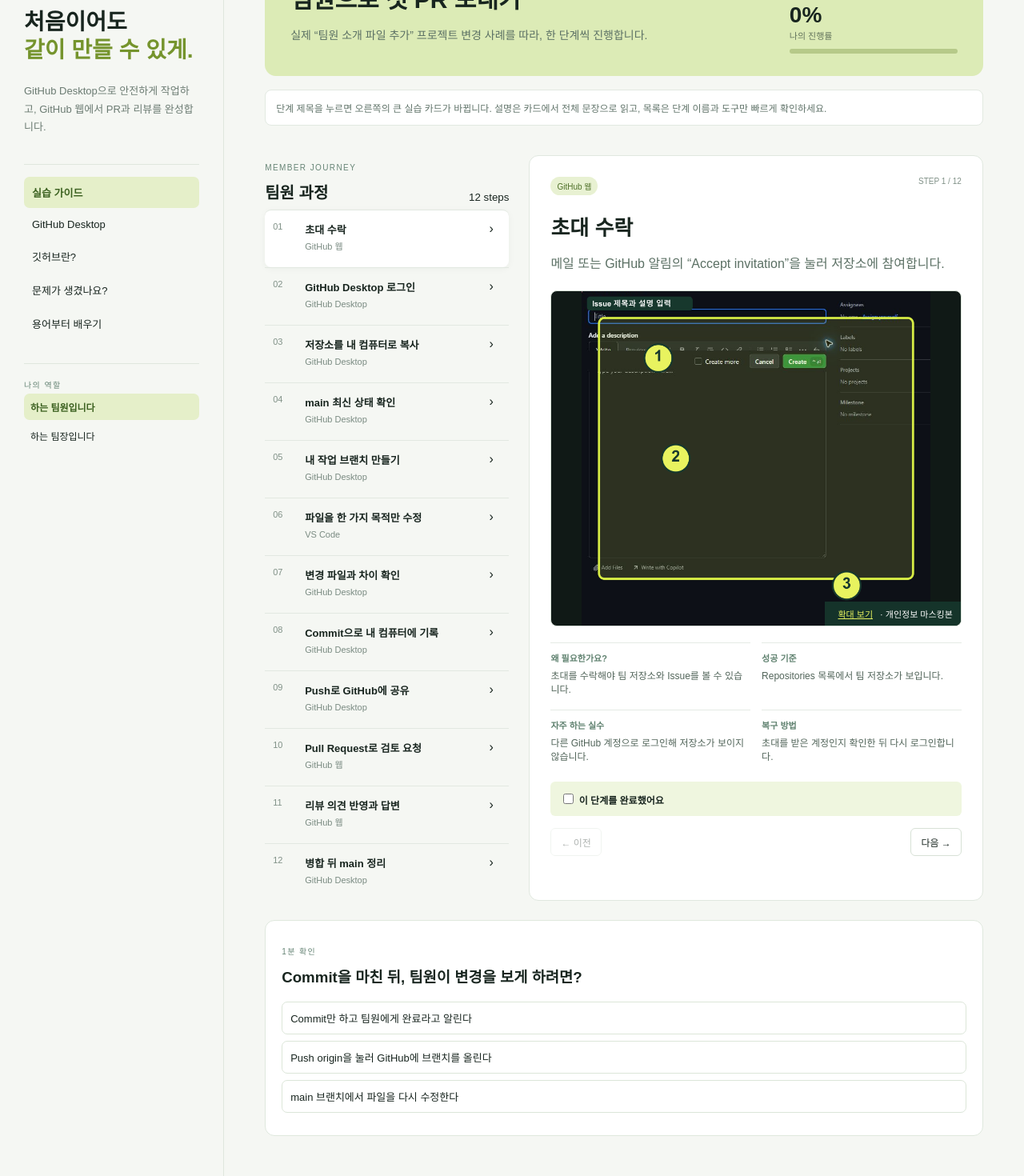
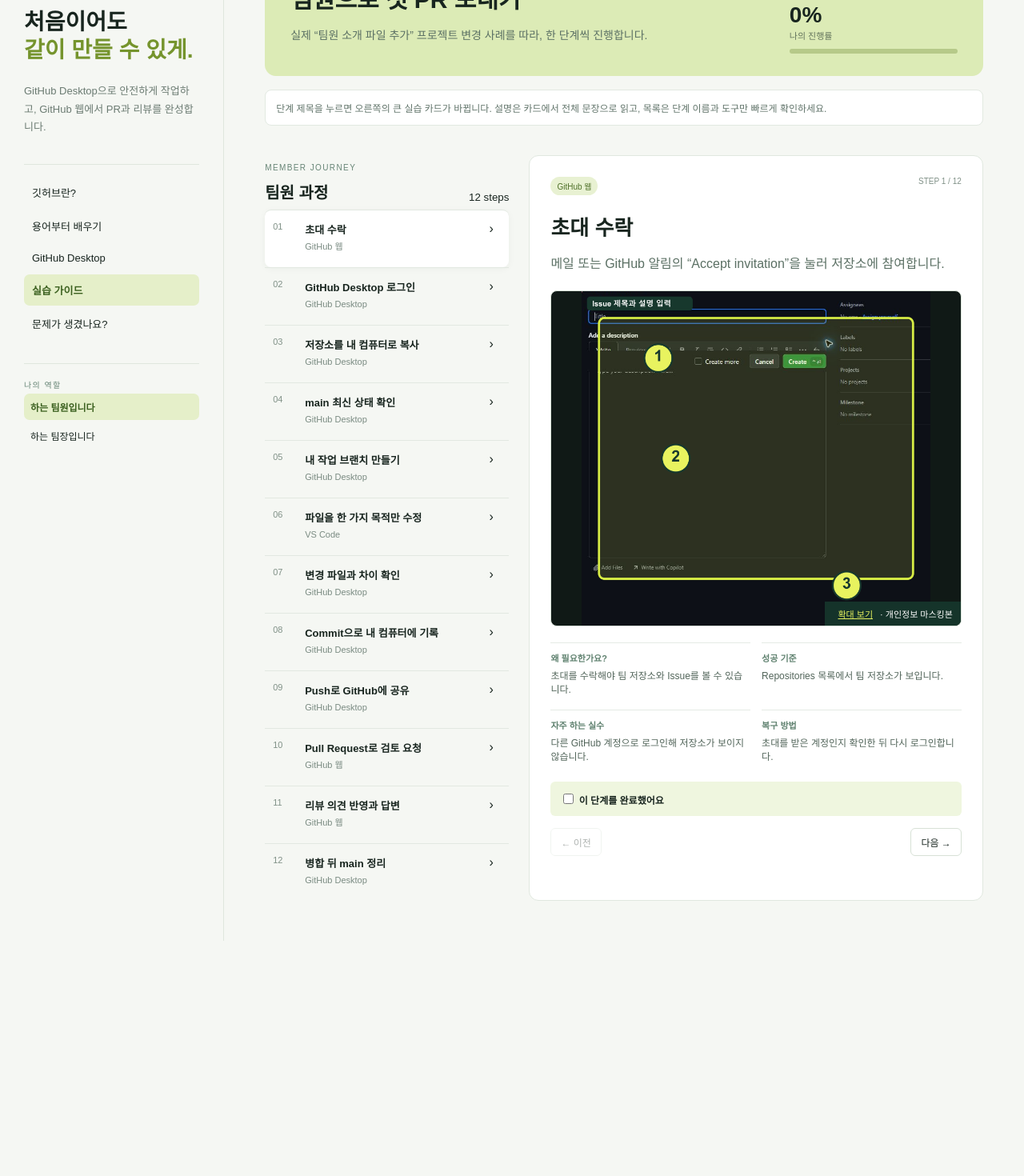
Before and after one commit to toxh13/test-only, a React (Vite) app: page / in a window 1280 px wide. Shown: the part 156-1626 px from the top of the page at 80% size. After the commit the page ends 1332 px from the top, so only its background shows below. Built offline with nearby package versions, Linux system fonts and the light colour scheme.

Commit message:
Reorder guide navigation and remove quick check
Validated with npm test, npm run build, and npm run validate-content.

```diff
--- a/src/App.tsx
+++ b/src/App.tsx
@@ -391,36 +391,6 @@
   );
 }
 
-function Simulation() {
-  const [answer, setAnswer] = useState<string | null>(null);
-  return (
-    <section className="simulation">
-      <p className="eyebrow">1분 확인</p>
-      <h3>Commit을 마친 뒤, 팀원이 변경을 보게 하려면?</h3>
-      {[
-        ["commit", "Commit만 하고 팀원에게 완료라고 알린다"],
-        ["push", "Push origin을 눌러 GitHub에 브랜치를 올린다"],
-        ["main", "main 브랜치에서 파일을 다시 수정한다"],
-      ].map(([id, label]) => (
-        <button
-          key={id}
-          className={answer === id ? (id === "push" ? "correct" : "wrong") : ""}
-          onClick={() => setAnswer(id)}
-        >
-          {label}
-        </button>
-      ))}
-      {answer && (
-        <p role="status">
-          {answer === "push"
-            ? "정답입니다. Commit은 내 컴퓨터의 기록이고 Push가 GitHub에 공유하는 단계입니다."
-            : "다시 생각해 보세요. 팀원이 보려면 GitHub에 브랜치를 올리는 Push가 필요합니다."}
-        </p>
-      )}
-    </section>
-  );
-}
-
 export function App() {
   const [role, setRole] = useState<Role>("member");
   const [view, setView] = useState<View>("guide");
@@ -495,10 +465,16 @@
           </p>
           <nav>
             <button
-              className={view === "guide" ? "on" : ""}
-              onClick={() => setView("guide")}
+              className={view === "github" ? "on" : ""}
+              onClick={() => setView("github")}
             >
-              실습 가이드
+              깃허브란?
+            </button>
+            <button
+              className={view === "terms" ? "on" : ""}
+              onClick={() => setView("terms")}
+            >
+              용어부터 배우기
             </button>
             <button
               className={view === "desktop" ? "on" : ""}
@@ -507,22 +483,16 @@
               GitHub Desktop
             </button>
             <button
-              className={view === "github" ? "on" : ""}
-              onClick={() => setView("github")}
+              className={view === "guide" ? "on" : ""}
+              onClick={() => setView("guide")}
             >
-              깃허브란?
+              실습 가이드
             </button>
             <button
               className={view === "problem" ? "on" : ""}
               onClick={() => setView("problem")}
             >
               문제가 생겼나요?
-            </button>
-            <button
-              className={view === "terms" ? "on" : ""}
-              onClick={() => setView("terms")}
-            >
-              용어부터 배우기
             </button>
           </nav>
           <hr />
@@ -696,7 +666,6 @@
                   </div>
                 </article>
               </div>
-              {role === "member" && <Simulation />}
             </>
           )}
           {view === "problem" && (
```
Also changed, not shown: 1 other file (tests, documents, lock files or other folders).
